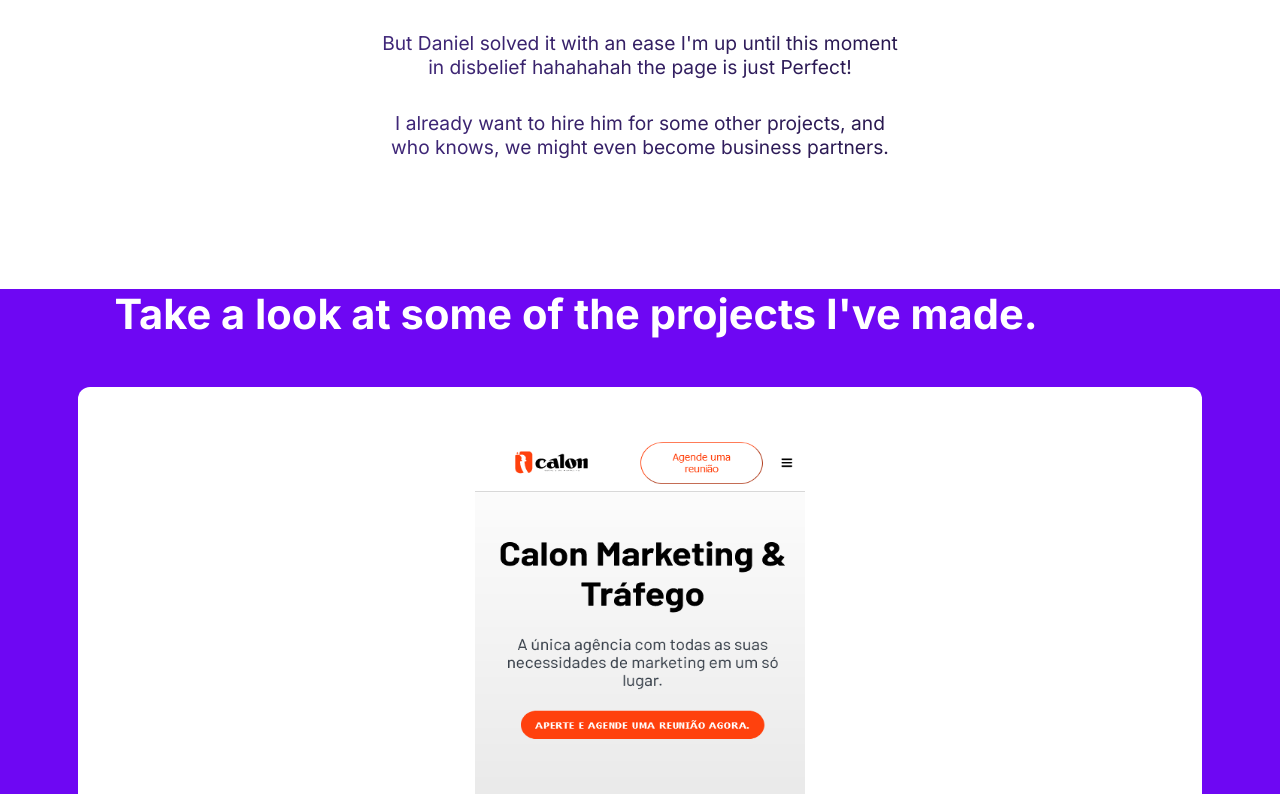
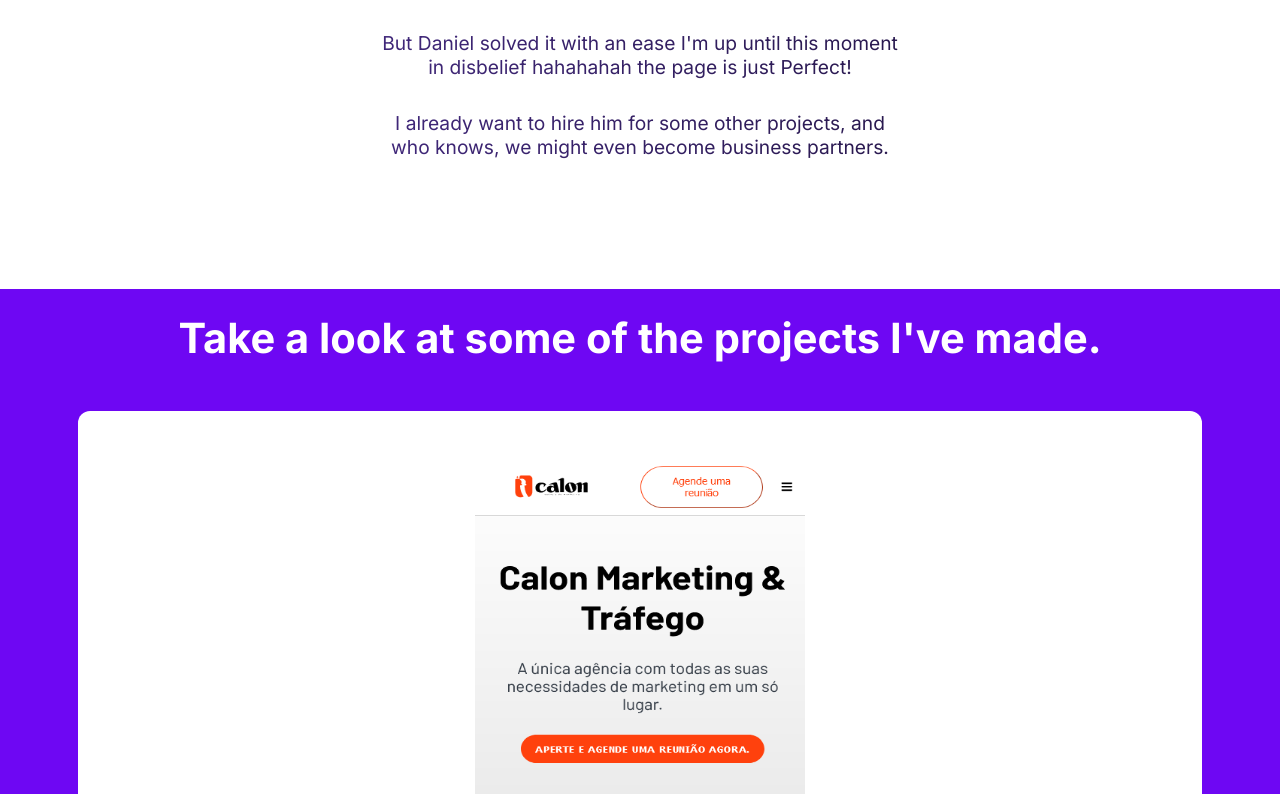
Before and after one commit to danielflorencio/second-portfolio, a Next.js app: page / in a window 1280 px wide. Shown: the part 2006-2800 px from the top of the page. Built offline with nearby package versions, Linux system fonts and the light colour scheme.

Commit message:
Fixed a few UI issues.

```diff
--- a/src/sectionLayouts/Projects/styles.module.css
+++ b/src/sectionLayouts/Projects/styles.module.css
@@ -1,13 +1,14 @@
 .section{
     width: 100vw;
     background-color: #6e07f3;
+    padding-top: 1.5rem;
 }
 .sectionTitle{
     text-align: center;
     color: #fff;
     font-size: 2.6rem;
-    padding-top: 3rem 1.2rem;
-    max-width: 90%;
+    padding-top: 3rem 1.5rem;
+    width: 100%;
 }
 @media (max-width: 768px) {
     .sectionTitle{
```
